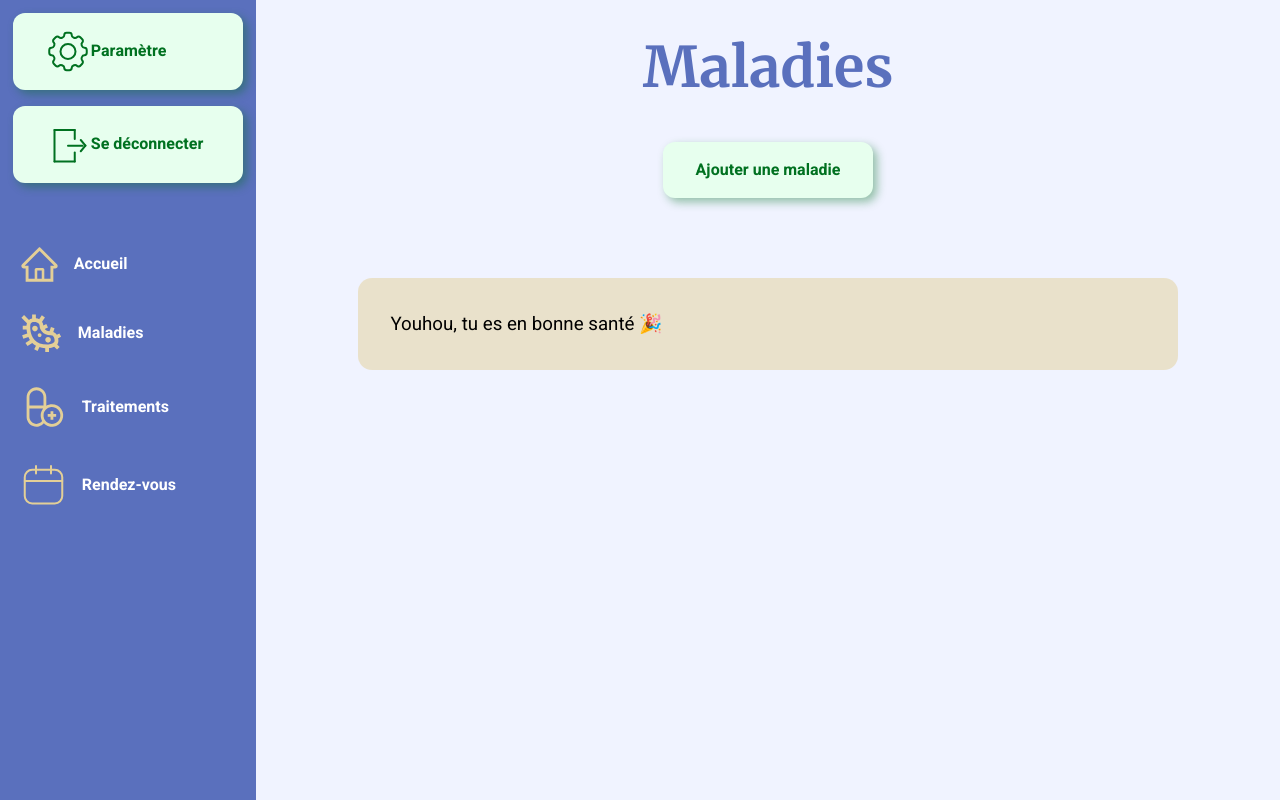
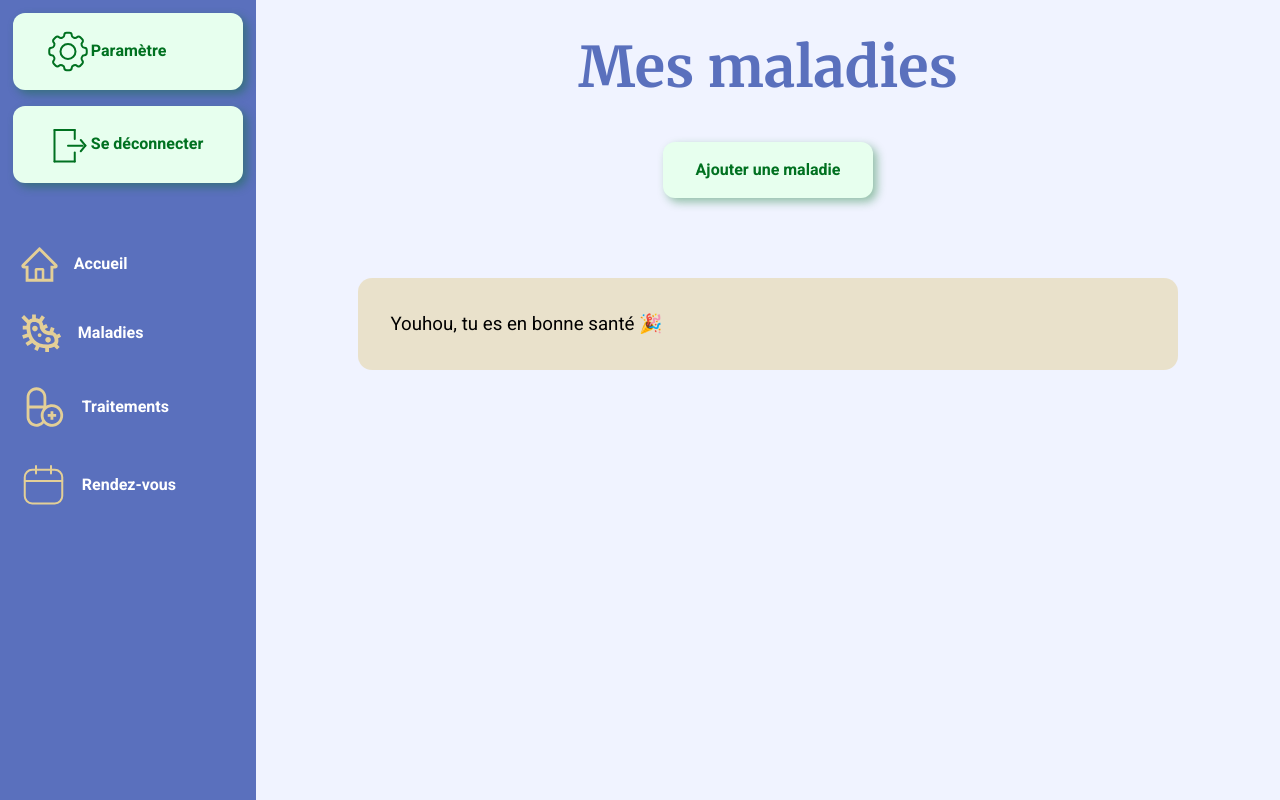
Before and after one commit to Redshark61/mon-carnet-de-sante, a Django app: page /home/diseases/ in a window 1280 px wide. Run offline with Django 4.2, Linux system fonts and the light colour scheme; the visitor is signed in with stand-in values (Sample User, id 1).

Commit message:
small changes

```diff
--- a/health_book/home/templates/home/diseases.html
+++ b/health_book/home/templates/home/diseases.html
@@ -9,7 +9,7 @@
 {% include '_nav_home.html' %}
 
 <main class="grid__7">
-	<h1>Maladies</h1>
+	<h1>Mes maladies</h1>
 
 	<div class="flex flex--row--space-evenly mt-5">
 		<section>
--- a/health_book/static/style/components/_card.scss
+++ b/health_book/static/style/components/_card.scss
@@ -18,7 +18,6 @@
 	height: 100%;
 	background-color: $dark-blue;
 	margin-left: 1rem;
-	// padding: 0;
 }
 
 .card--row {
```
Also changed, not shown: 1 other file.
